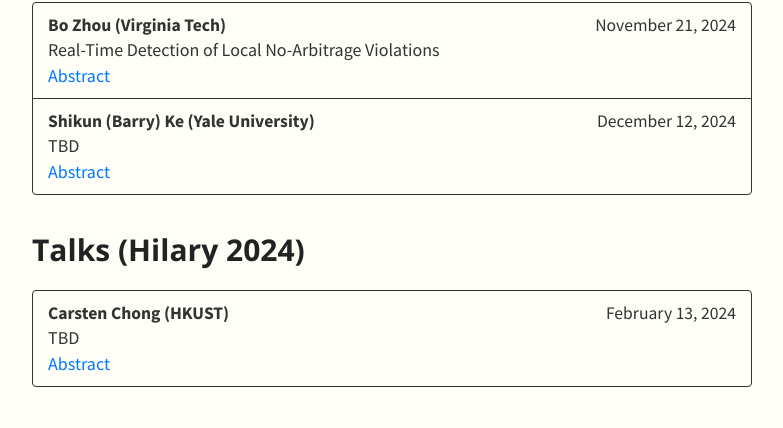
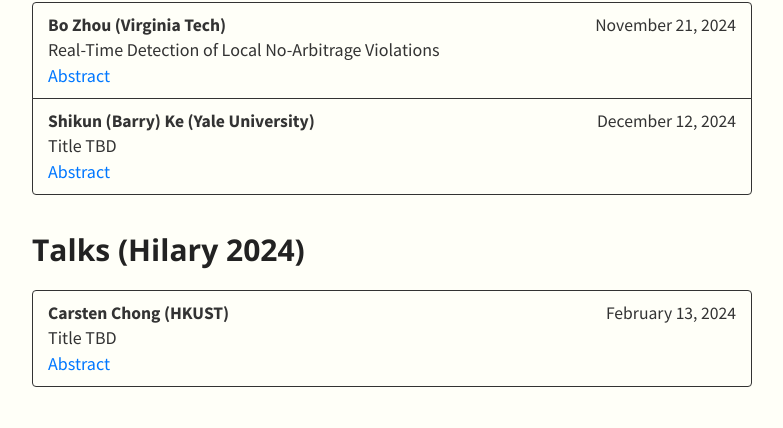
Before and after one commit to SML-Fin/SML-Fin.github.io, a Jekyll site: the page built from index.md, in a window 1280 px wide and 900 px high, scrolled down 447 px. Shown: the part 126-554 px from the top of the window, without its empty margins (248-1031 px from the left). Built offline with Jekyll 4.4.1, drawn with Linux system fonts in a browser that asks for light colours; nearby versions of some CDN libraries; our own code applies the rules of GitHub Pages for plain Markdown files.

Commit message:
Update talks.yml

```diff
--- a/_data/talks.yml
+++ b/_data/talks.yml
@@ -6,14 +6,14 @@
       abstract: This paper focuses on the task of detecting local episodes involving violation of the standard Itô semimartingale assumption for financial asset prices in real time that might induce arbitrage opportunities. Our proposed detectors, defined as stopping rules, are applied sequentially to continually incoming high-frequency data. We show that they are asymptotically exponentially distributed in the absence of Itô semimartingale violations. On the other hand, when a violation occurs, we can achieve immediate detection under infill asymptotics. A Monte Carlo study demonstrates that the asymptotic results provide a good approximation to the finite-sample behavior of the sequential detectors. An empirical application to S&P 500 index futures data corroborates the effectiveness of our detectors in swiftly identifying the emergence of an extreme return persistence episode in real time.
     - speaker: Shikun (Barry) Ke (Yale University)
       date: December 12, 2024
-      title: TBD
+      title: Title TBD
       abstract: TBD
 
 - type: Talks (Hilary 2024)
   members:
     - speaker: Carsten Chong (HKUST)
       date: February 13, 2024
-      title: TBD
+      title: Title TBD
       abstract: TBD
 
 - type: Previous Talks
```
